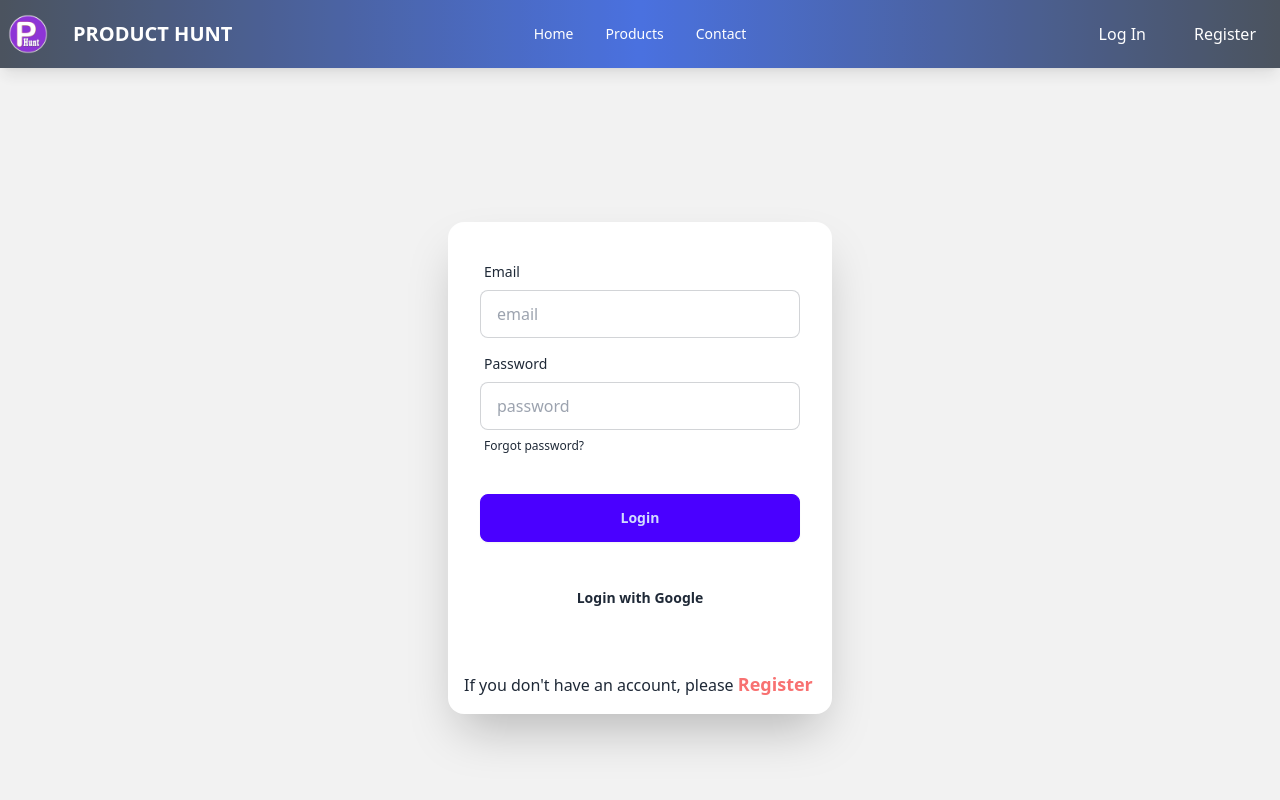
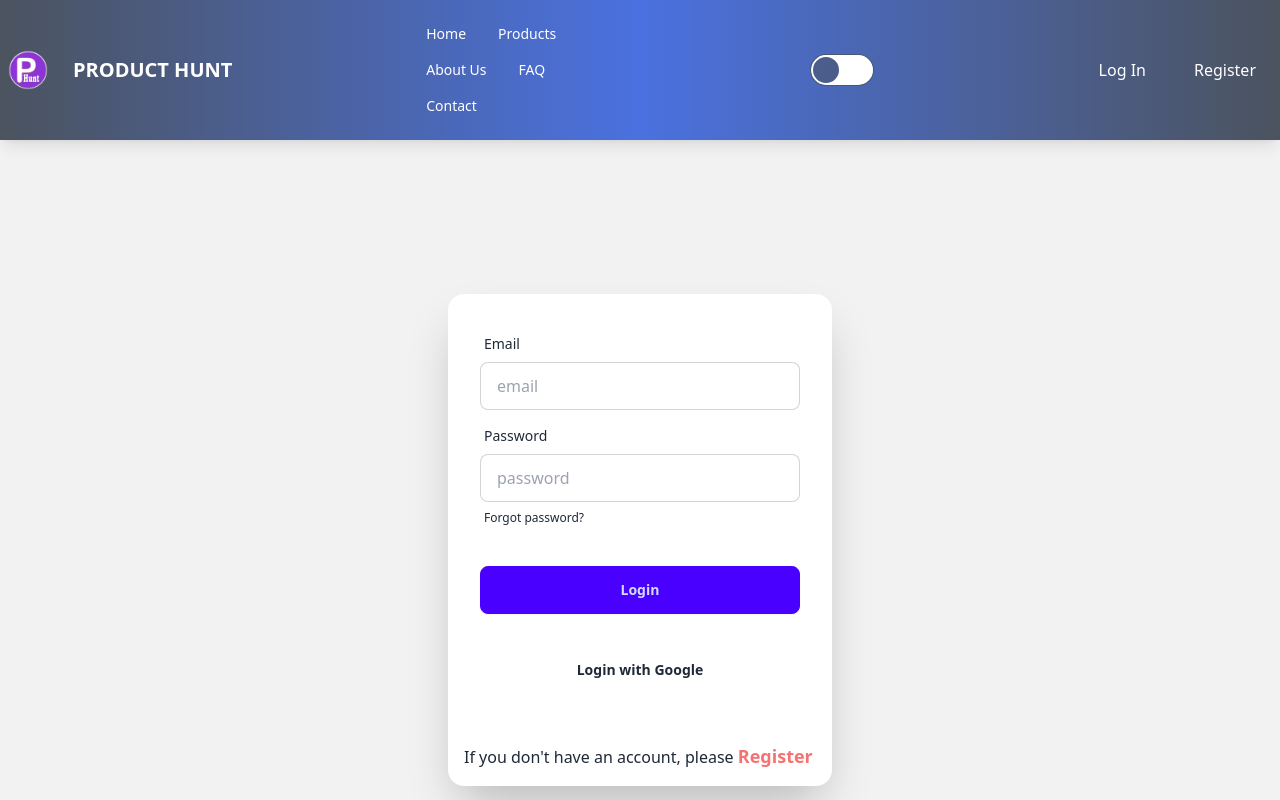
Before and after one commit to karimataulctg/Assignment-12-Client, a React (Vite) app: page /login in a window 1280 px wide. Shown: the top 800 px of the page. Built offline with nearby package versions, Linux system fonts and the light colour scheme; no server answers.

Commit message:
Theme updated

```diff
--- a/package.json
+++ b/package.json
@@ -23,6 +23,7 @@
     "react-icons": "^5.4.0",
     "react-parallax": "^3.5.1",
     "react-router-dom": "^7.1.1",
+    "react-scroll": "^1.9.2",
     "react-slick": "^0.30.3",
     "react-tag-input-component": "^2.0.2",
     "slick-carousel": "^1.8.1",
--- /dev/null
+++ b/src/ThemeToggle .jsx
@@ -0,0 +1,37 @@
+import React, { useState, useEffect } from 'react';
+
+const ThemeToggle = () => {
+  const [isDarkMode, setIsDarkMode] = useState(false);
+
+  useEffect(() => {
+    const currentTheme = localStorage.getItem('theme');
+    if (currentTheme === 'dark') {
+      document.documentElement.setAttribute('data-theme', 'dark');
+      setIsDarkMode(true);
+    }
+  }, []);
+
+  const toggleTheme = () => {
+    setIsDarkMode(!isDarkMode);
+    if (!isDarkMode) {
+      document.documentElement.setAttribute('data-theme', 'dark');
+      localStorage.setItem('theme', 'dark');
+    } else {
+      document.documentElement.setAttribute('data-theme', 'light');
+      localStorage.setItem('theme', 'light');
+    }
+  };
+
+  return (
+    <div className="w-11/12 mx-auto flex justify-end">
+      <input
+        type="checkbox"
+        className="toggle toggle-lg bg-sunflower-yellow"
+        checked={isDarkMode}
+        onChange={toggleTheme}
+      />
+    </div>
+  );
+};
+
+export default ThemeToggle;
--- a/src/components/Home.jsx
+++ b/src/components/Home.jsx
@@ -6,6 +6,7 @@ import AboutUs from './AboutUs';
 import FAQ from './FAQ';
 import HomePage from '../homePage/HomePage';
 import MembershipForm from '../homePage/MembershipForm';
+import NewArrivalsBestSellers from '../homePage/NewArrivalsBestSellers';
 
 
 const Home = () => {
@@ -15,6 +16,7 @@ const Home = () => {
             <Banner></Banner>
             <FeaturedProducts></FeaturedProducts>
             <TrendingProducts></TrendingProducts>
+            <NewArrivalsBestSellers></NewArrivalsBestSellers>
             <HomePage></HomePage>
             <MembershipForm></MembershipForm>
             <AboutUs></AboutUs>
--- a/src/components/Navbar.jsx
+++ b/src/components/Navbar.jsx
@@ -5,6 +5,8 @@ import Swal from "sweetalert2";
 import { AuthContext } from "../AuthProvider";
 import logo from "../assets/Logo.png";
 import useAdmin from "../hooks/useAdmin";
+import { Link as ScrollLink } from "react-scroll";
+import ThemeToggle from "../ThemeToggle ";
 
 const Navbar = () => {
   const navigate = useNavigate();
@@ -73,6 +75,7 @@ const Navbar = () => {
               Home
             </Link>
           </li>
+
           <li>
             <button
               className="text-white hover:text-blue-400 focus:text-white active:text-white visited:text-white"
@@ -82,6 +85,22 @@ const Navbar = () => {
             >
               Products
             </button>
+          </li>
+          <li>
+            <Link
+              to="/aboutUs"
+              className="text-white hover:text-blue-400 focus:text-white active:text-white visited:text-white"
+            >
+              About Us
+            </Link>
+          </li>
+          <li>
+            <Link
+              to="/faq"
+              className="text-white hover:text-blue-400 focus:text-white active:text-white visited:text-white"
+            >
+              FAQ
+            </Link>
           </li>
           <li>
             <button
@@ -94,6 +113,7 @@ const Navbar = () => {
             </button>
           </li>
         </ul>
+        <ThemeToggle></ThemeToggle>
       </div>
       {/* Navbar End */}
       <div className="navbar-end hidden lg:flex items-center space-x-4">
@@ -183,6 +203,14 @@ const Navbar = () => {
                 Contact
               </Link>
             </li>
+            <li>
+              <Link
+                to="/faq"
+                className="text-white hover:text-blue-400 focus:text-white active:text-white visited:text-white"
+              >
+                FAQ
+              </Link>
+            </li>
           </ul>
           <div className="flex items-center mt-4 w-full">
             {user ? (
--- /dev/null
+++ b/src/homePage/NewArrivalsBestSellers.jsx
@@ -0,0 +1,75 @@
+import React, { useState, useEffect } from "react";
+import axios from "axios";
+
+const NewArrivalsBestSellers = () => {
+  const [products, setProducts] = useState([]);
+  const [loading, setLoading] = useState(true);
+
+  useEffect(() => {
+    axios
+      .get("http://localhost:5000/products")
+      .then((response) => {
+        setProducts(response.data);
+        setLoading(false);
+      })
+      .catch((error) => {
+        console.error("Error fetching products:", error);
+        setLoading(false);
+      });
+  }, []);
+
+  if (loading) {
+    return <p className="text-center text-lg font-semibold mt-6">Loading products...</p>;
+  }
+
+  return (
+    <div className="container mx-auto p-6">
+      {/* New Arrivals */}
+      <h2 className="text-3xl font-bold text-center  mb-6">New Arrivals</h2>
+      <div className="grid grid-cols-1 sm:grid-cols-2 md:grid-cols-4 gap-6">
+        {products
+          .filter((product) => product.featured) // Show only featured products
+          .map((product) => (
+            <div key={product._id} className="bg-white p-4 shadow-lg rounded-lg">
+              <img src={product.image} alt={product.name} className="w-full h-40 object-cover mb-3" />
+              <h3 className="text-lg font-semibold">{product.name}</h3>
+              <p className="text-gray-600">{product.description.slice(0, 50)}...</p>
+              <a
+                href={product.externalLinks}
+                target="_blank"
+                rel="noopener noreferrer"
+                className="mt-2 block text-blue-600 hover:underline"
+              >
+                View More
+              </a>
+            </div>
+          ))}
+      </div>
+
+      {/* Best Sellers */}
+      {/* <h2 className="text-3xl font-bold text-center text-red-700 mt-12 mb-6">Best Sellers</h2>
+      <div className="grid grid-cols-1 sm:grid-cols-2 md:grid-cols-3 gap-6">
+        {products
+          .sort((a, b) => b.votes - a.votes) // Sort by votes (highest first)
+          .slice(0, 6) // Limit to top 6 best-selling products
+          .map((product) => (
+            <div key={product._id} className="bg-white p-4 shadow-lg rounded-lg">
+              <img src={product.image} alt={product.name} className="w-full h-40 object-cover mb-3" />
+              <h3 className="text-lg font-semibold">{product.name}</h3>
+              <p className="text-gray-600">{product.description.slice(0, 50)}...</p>
+              <a
+                href={product.externalLinks}
+                target="_blank"
+                rel="noopener noreferrer"
+                className="mt-2 block text-red-600 hover:underline"
+              >
+                View More
+              </a>
+            </div>
+          ))}
+      </div> */}
+    </div>
+  );
+};
+
+export default NewArrivalsBestSellers;
--- a/src/homePage/TrendingProducts.jsx
+++ b/src/homePage/TrendingProducts.jsx
@@ -51,7 +51,7 @@ const TrendingProducts = () => {
   return (
     <div className="trending-products-section p-6">
       <h2 className="text-center text-2xl font-bold mb-6">Trending Products</h2>
-      <div className="grid grid-cols-1 md:grid-cols-2 lg:grid-cols-3 gap-6">
+      <div className="grid grid-cols-1 md:grid-cols-2 lg:grid-cols-4 gap-6">
         {products && products.length > 0 ? (
           products.map((product) => (
             <div
@@ -94,14 +94,14 @@ const TrendingProducts = () => {
           <p>No trending products available.</p>
         )}
       </div>
-      <div className="mt-6 text-center">
+      {/* <div className="mt-6 text-center">
         <button
           onClick={() => navigate("/allProducts")}
           className="btn btn-secondary"
         >
           Show All Products
         </button>
-      </div>
+      </div> */}
     </div>
   );
 };
```
Also changed, not shown: src/main.jsx (+14 -0 lines), 1 other file (tests, documents, lock files or other folders).
